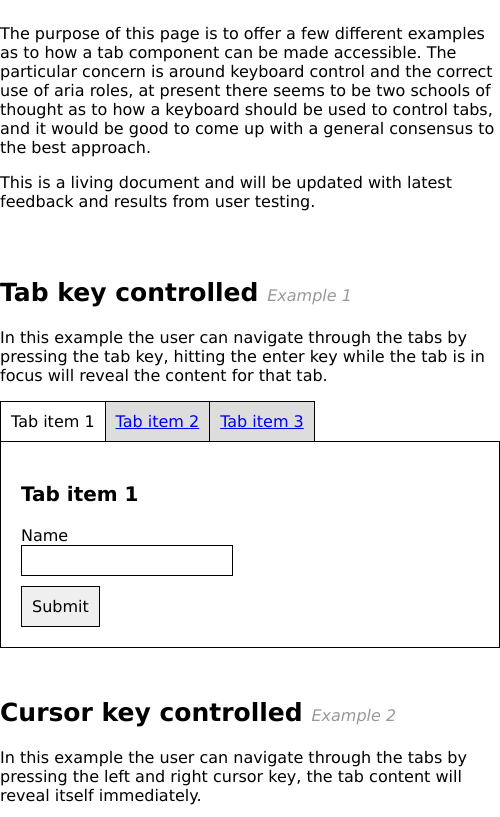
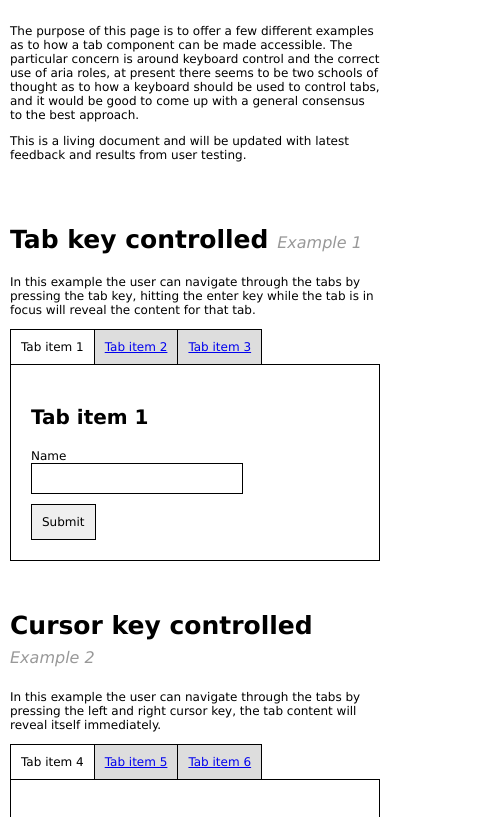
Before and after one commit to andy-polhill/accessible-tabs, a plain HTML site: page index.html in a window 390 px wide. Shown: the part 91-908 px from the top of the page, 500 px wide, since content can reach past the window. Drawn offline with Linux system fonts and the light colour scheme; a script that the page names is missing.

Commit message:
A few simple tweaks to improve mobile usage

```diff
--- a/index.html
+++ b/index.html
@@ -1,8 +1,11 @@
 <!DOCTYPE html>
 <html lang="en">
   <head>
+    <title>Accessible tabs</title>
     <meta http-equiv="content-type" content="text/html; charset=UTF-8" />
-    <title>Accessible tabs</title>
+    <meta name="viewport" content="width=device-width, initial-scale=1">
+    <meta name="description" content="An experiment to find the most accessible approach for tab contnent">
+
     <link href="./main.css"  media="screen" rel="stylesheet" type="text/css" />
   </head>
   <body>
--- a/main.css
+++ b/main.css
@@ -1,12 +1,24 @@
 /* Some simple basic styles */
 * {
   font-family: Verdana, Geneva, sans-serif;
-  font-size:16px;
+  font-size:12px;
 }
 body {
-  width:500px;
-  margin: 0 auto;
+  width:auto;
+  margin: 0 10px;
 }
+
+@media (min-width: 500px) {
+  body {
+    width:500px;
+    margin: 0 auto;
+  }
+
+  * {
+    font-size:16px;
+  }
+}
+
 main {
   margin-bottom:40px;
 }
```
